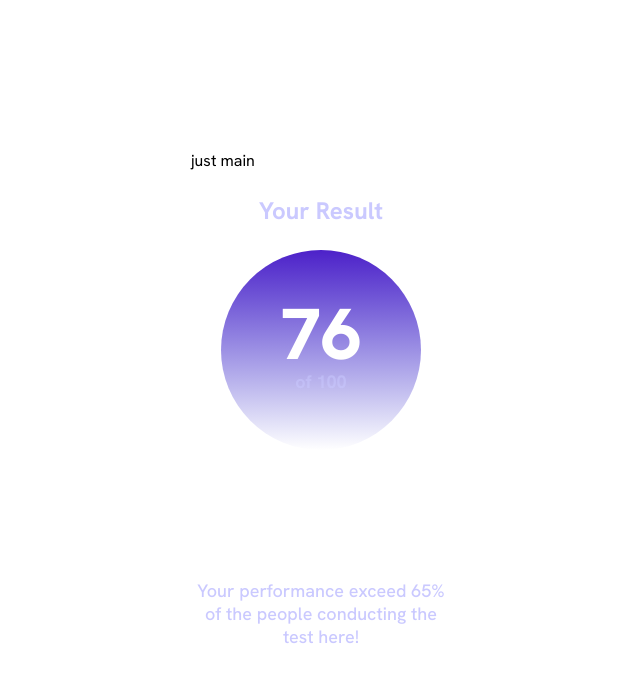
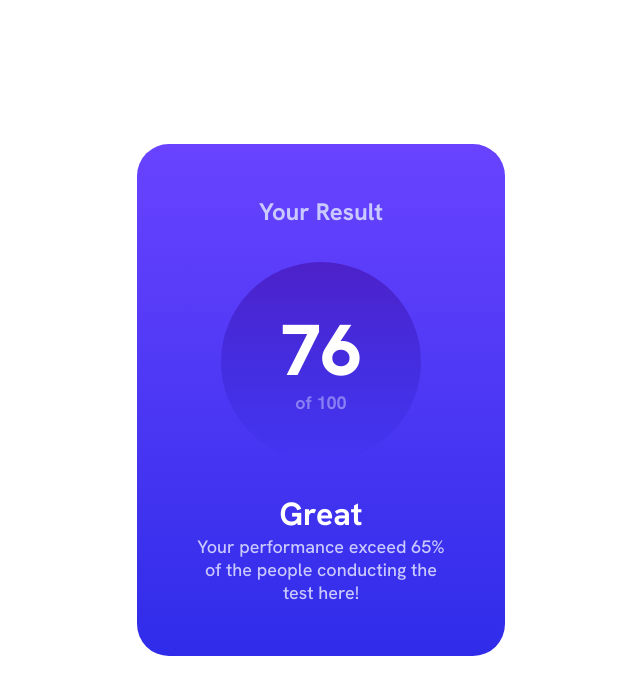
Before and after one commit to BYCODDE/-React-results-summary-component, a React (Vite) app: page / in a window 1280 px wide. Shown: the top 694 px of the page, without its empty margins (319-959 px from the left). Built offline with nearby package versions, Linux system fonts and the light colour scheme.

Commit message:
new commit!

```diff
--- a/src/components/Main/Main.jsx
+++ b/src/components/Main/Main.jsx
@@ -1,12 +1,12 @@
 export default Main;
 import "./main.css";
+import "./fix.css";
 import Sectionleft from "../Sectionleft/Sectionleft";
 import Sectionright from "../Sectionright/Sectionright";
 function Main() {
   return (
     <>
       <main>
-        just main
         <Sectionleft> </Sectionleft>
         <Sectionright></Sectionright>
       </main>
--- /dev/null
+++ b/src/components/Main/fix.css
@@ -0,0 +1,138 @@
+/* http://meyerweb.com/eric/tools/css/reset/
+   v2.0 | 20110126
+   License: none (public domain)
+*/
+
+input,
+html,
+body,
+div,
+span,
+applet,
+object,
+iframe,
+h1,
+h2,
+h3,
+h4,
+h5,
+h6,
+p,
+blockquote,
+pre,
+a,
+abbr,
+acronym,
+address,
+big,
+cite,
+code,
+del,
+dfn,
+em,
+img,
+ins,
+kbd,
+q,
+s,
+samp,
+small,
+strike,
+strong,
+sub,
+sup,
+tt,
+var,
+b,
+u,
+i,
+center,
+dl,
+dt,
+dd,
+ol,
+ul,
+li,
+fieldset,
+form,
+label,
+legend,
+table,
+caption,
+tbody,
+tfoot,
+thead,
+tr,
+th,
+td,
+article,
+aside,
+canvas,
+details,
+embed,
+figure,
+figcaption,
+footer,
+header,
+hgroup,
+menu,
+nav,
+output,
+ruby,
+section,
+summary,
+time,
+mark,
+audio,
+video,
+button {
+  margin: 0;
+  padding: 0;
+  border: 0;
+  font-size: 100%;
+  font: inherit;
+  vertical-align: baseline;
+}
+/* HTML5 display-role reset for older browsers */
+article,
+aside,
+details,
+figcaption,
+figure,
+footer,
+header,
+hgroup,
+menu,
+nav,
+section {
+  display: block;
+}
+body {
+  line-height: 1;
+}
+ol,
+ul {
+  list-style: none;
+}
+blockquote,
+q {
+  quotes: none;
+}
+blockquote:before,
+blockquote:after,
+q:before,
+q:after {
+  content: "";
+  content: none;
+}
+table {
+  border-collapse: collapse;
+  border-spacing: 0;
+}
+a {
+  text-decoration: none;
+  color: #000000;
+}
+* {
+  box-sizing: border-box;
+}
--- a/src/components/Sectionleft/Circle/circle.css
+++ b/src/components/Sectionleft/Circle/circle.css
@@ -9,7 +9,8 @@
   text-align: center;
   flex-direction: column;
   /* margin-top: 55px; */
-  margin-top: -55px;
+  /* margin-top: -55px; */
+  margin-top: -36px;
 }
 
 .main_score {
@@ -28,7 +29,9 @@
   font-style: normal;
   font-weight: 700;
   line-height: normal;
+  margin-top: 5px;
 }
-.circle_div{
-
+.circle_div {
+  margin-top: 35px;
+  margin-bottom: 28px;
 }
--- a/src/components/Sectionleft/sectionleft.css
+++ b/src/components/Sectionleft/sectionleft.css
@@ -3,6 +3,13 @@
   justify-content: center;
   align-items: center;
   flex-direction: column;
+  border-radius: 32px;
+  background: var(
+    --Gradient-1,
+    linear-gradient(180deg, #75f 0%, #6943ff 0.01%, #2f2ce9 100%)
+  );
+  width: 368px;
+  height: 512px;
 }
 
 .Your_Result {
```
